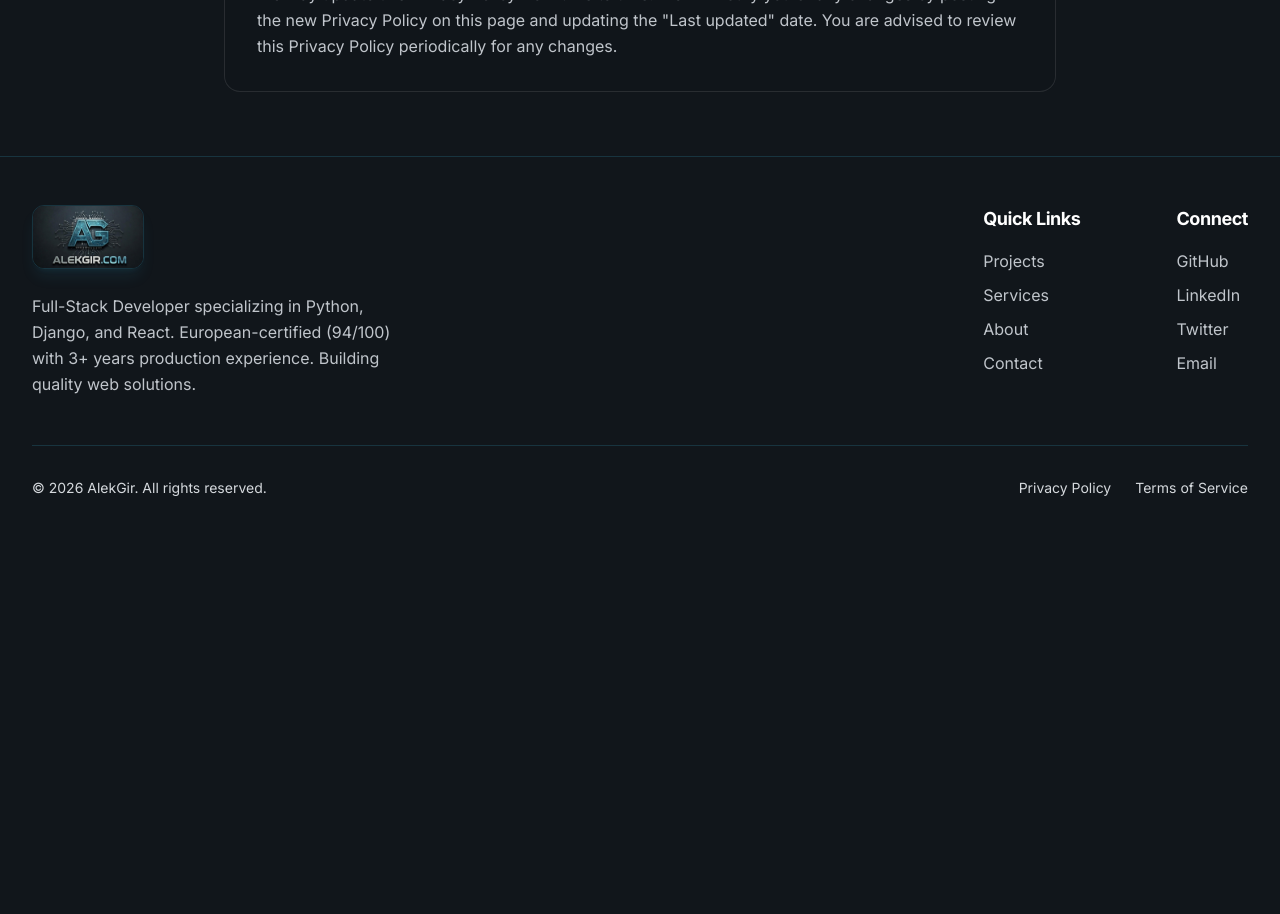
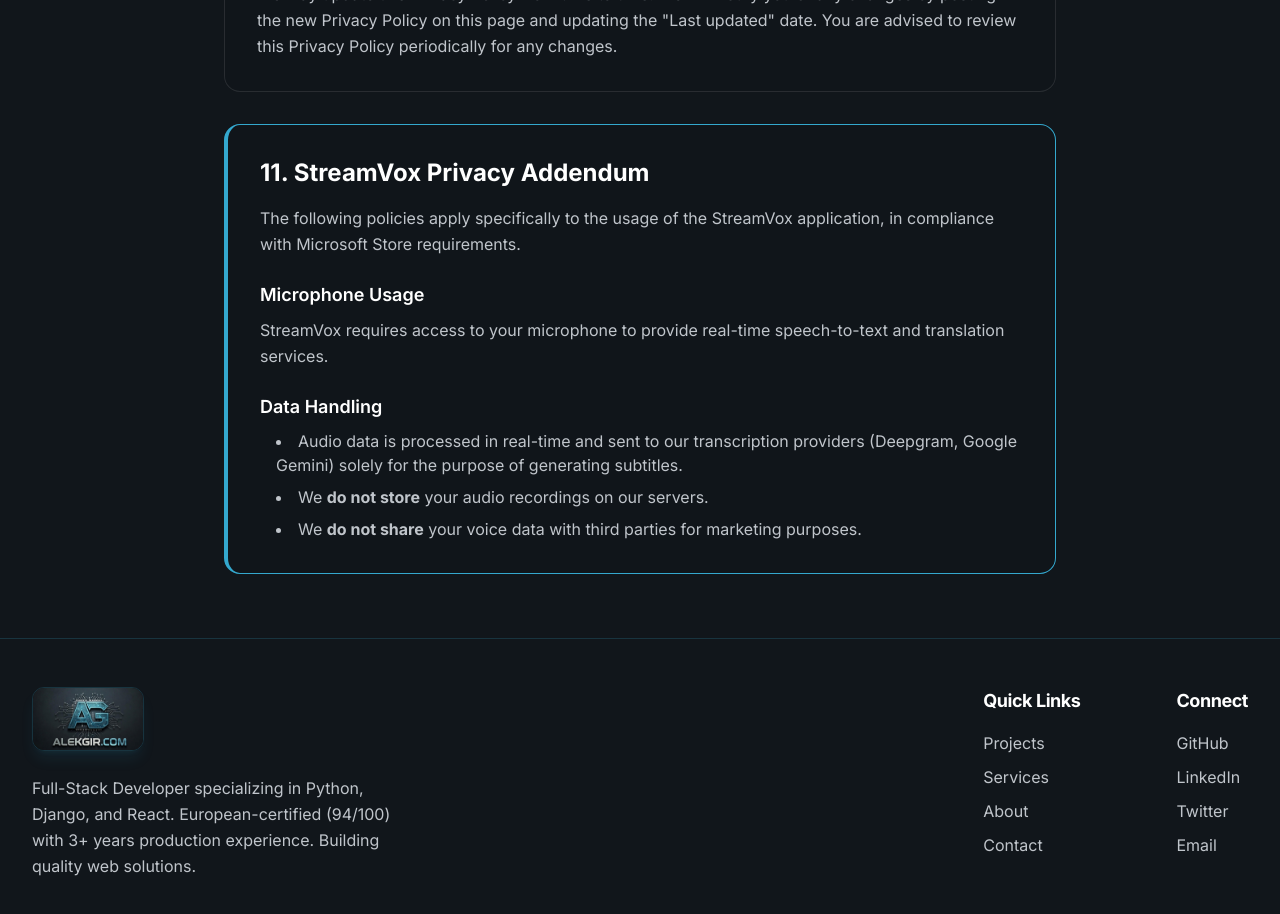
Before and after one commit to AleksejsGir/alekgir.com, a Next.js app: page /privacy in a window 1280 px wide. Shown: the part 3200-4114 px from the top of the page. Before the commit the page ends 3746 px from the top, so only its background shows below. Built offline with nearby package versions, Linux system fonts and the light colour scheme.

Commit message:
feat: add StreamVox privacy addendum

```diff
--- a/src/app/privacy/page.tsx
+++ b/src/app/privacy/page.tsx
@@ -147,6 +147,31 @@
                                 </p>
                             </section>
 
+                            <section className="card-base p-8 border-l-4 border-primary">
+                                <h2 className="text-2xl font-bold text-white mb-4">11. StreamVox Privacy Addendum</h2>
+                                <p className="text-text-secondary leading-relaxed mb-6">
+                                    The following policies apply specifically to the usage of the StreamVox application, in compliance with Microsoft Store requirements.
+                                </p>
+
+                                <div className="space-y-6">
+                                    <div>
+                                        <h3 className="text-lg font-semibold text-white mb-2">Microphone Usage</h3>
+                                        <p className="text-text-secondary leading-relaxed">
+                                            StreamVox requires access to your microphone to provide real-time speech-to-text and translation services.
+                                        </p>
+                                    </div>
+
+                                    <div>
+                                        <h3 className="text-lg font-semibold text-white mb-2">Data Handling</h3>
+                                        <ul className="list-disc list-inside text-text-secondary space-y-2 ml-4">
+                                            <li>Audio data is processed in real-time and sent to our transcription providers (Deepgram, Google Gemini) solely for the purpose of generating subtitles.</li>
+                                            <li>We <strong>do not store</strong> your audio recordings on our servers.</li>
+                                            <li>We <strong>do not share</strong> your voice data with third parties for marketing purposes.</li>
+                                        </ul>
+                                    </div>
+                                </div>
+                            </section>
+
                         </div>
                     </motion.div>
                 </div>
```
